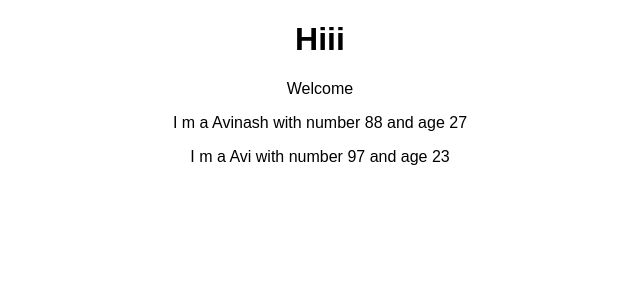
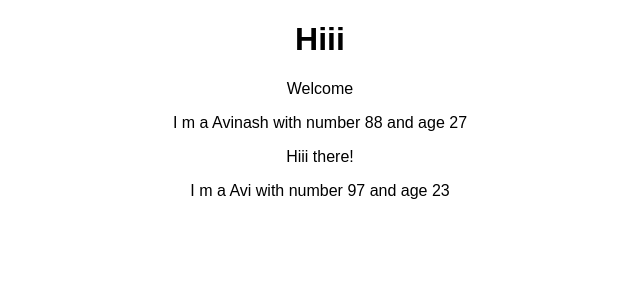
Before and after one commit to anchal66/React-tut, a React (Create React App) app: page / in a window 1280 px wide. Shown: the top 300 px of the page, without its empty margins (320-960 px from the left). Built offline with nearby package versions, Linux system fonts and the light colour scheme.

Commit message:
using props.childern

```diff
--- a/src/App.js
+++ b/src/App.js
@@ -8,7 +8,7 @@ class App extends Component {
       <div className="App">
         <h1>Hiii</h1>
         <p>Welcome</p>
-        <Person name="Avinash" age="27"></Person>
+        <Person name="Avinash" age="27">Hiii there!</Person>
         <Person name="Avi" age="23"/>
       </div>
     );
--- a/src/Person/Person.js
+++ b/src/Person/Person.js
@@ -1,7 +1,10 @@
 import React from 'react';
 
 const person = (props)=> {
-    return <p>I m a {props.name} with number {Math.floor(Math.random()*100)} and age {props.age}</p>
+    return <div>
+        <p>I m a {props.name} with number {Math.floor(Math.random()*100)} and age {props.age}</p>
+        <p>{props.children}</p>
+        </div>
 };
 
 export default person;
```
